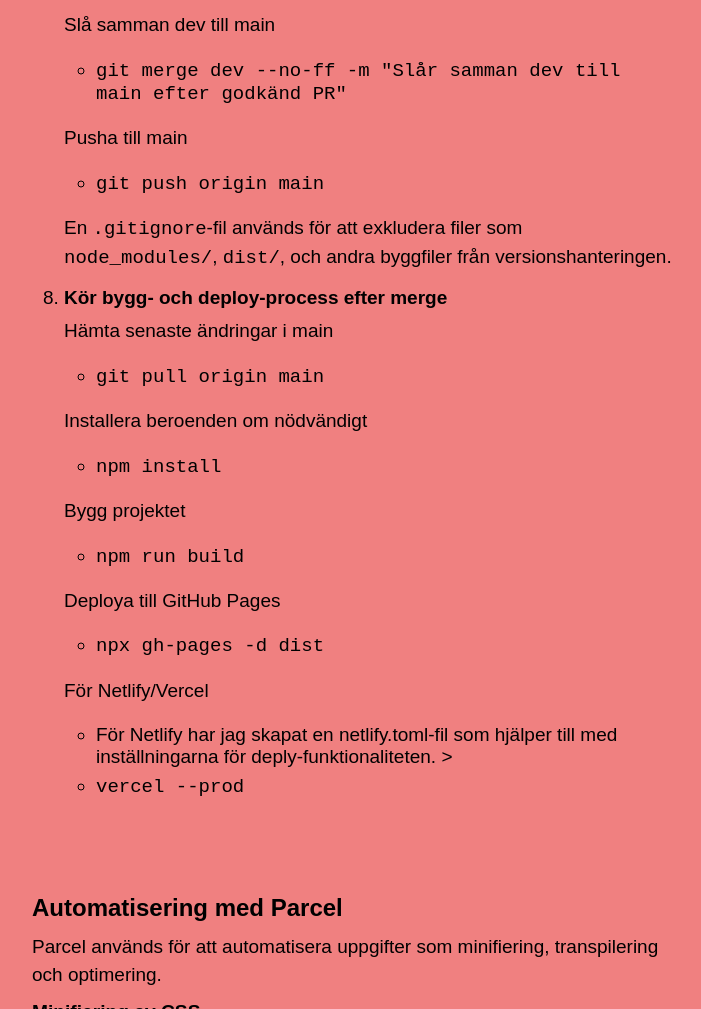
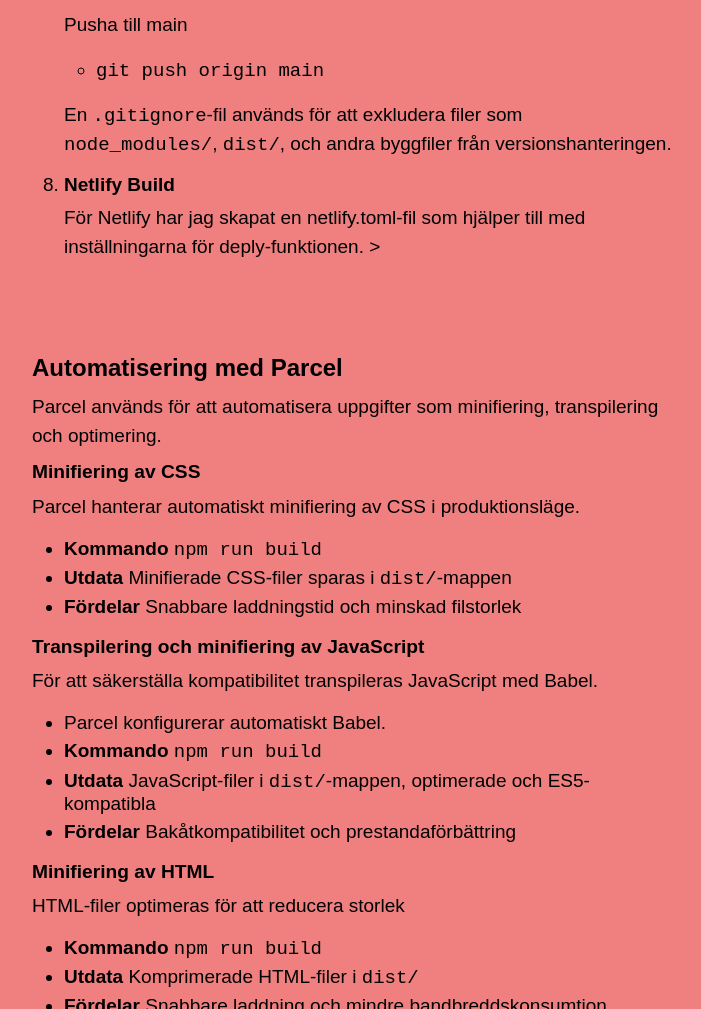
Before and after one commit to sarasjodin/boilerplate-sv_parcel-npm, a website built with Parcel: page src/process.html in a window 1280 px wide. Shown: the part 5102-6111 px from the top of the page, without its empty margins (288-989 px from the left). Built offline with nearby package versions, Linux system fonts and the light colour scheme.

Commit message:
Förenkling av processbeskrivning

```diff
--- a/src/process.html
+++ b/src/process.html
@@ -408,16 +408,6 @@
                   <code>git pull origin main</code>
                 </li>
               </ul>
-              <p>Slå samman dev till main</p>
-              <ul>
-                <li>
-                  <code
-                    >git merge dev --no-ff -m "Slår samman dev till main efter
-                    godkänd PR"</code
-                  >
-                </li>
-              </ul>
-
               <p>Pusha till main</p>
               <ul>
                 <li><code>git push origin main</code></li>
@@ -428,33 +418,12 @@
                 byggfiler från versionshanteringen.
               </p>
             </li>
-
             <li>
-              <strong>Kör bygg- och deploy-process efter merge</strong>
-              <p>Hämta senaste ändringar i main</p>
-              <ul>
-                <li><code>git pull origin main</code></li>
-              </ul>
-              <p>Installera beroenden om nödvändigt</p>
-              <ul>
-                <li><code>npm install</code></li>
-              </ul>
-              <p>Bygg projektet</p>
-              <ul>
-                <li><code>npm run build</code></li>
-              </ul>
-              <p>Deploya till GitHub Pages</p>
-              <ul>
-                <li><code>npx gh-pages -d dist</code></li>
-              </ul>
-              <p>För Netlify/Vercel</p>
-              <ul>
-                <li>
-                  För Netlify har jag skapat en netlify.toml-fil som hjälper
-                  till med inställningarna för deply-funktionaliteten. >
-                </li>
-                <li><code>vercel --prod</code></li>
-              </ul>
+              <strong>Netlify Build</strong>
+              <p>
+                För Netlify har jag skapat en netlify.toml-fil som hjälper till
+                med inställningarna för deply-funktionen. >
+              </p>
             </li>
           </ol>
         </section>
```
